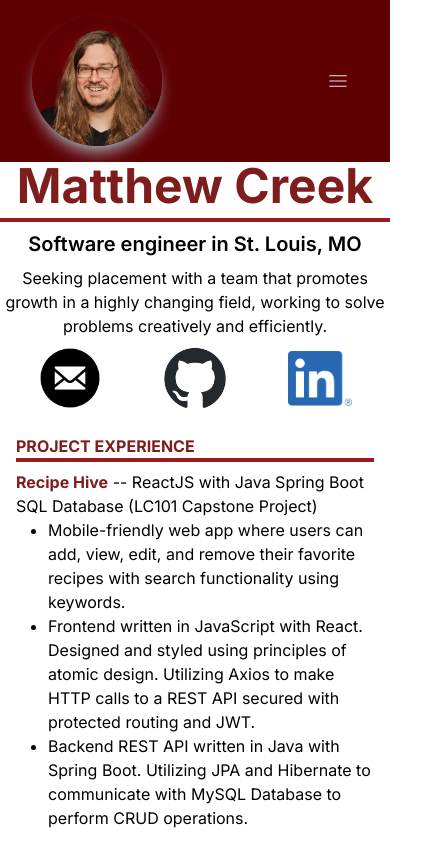
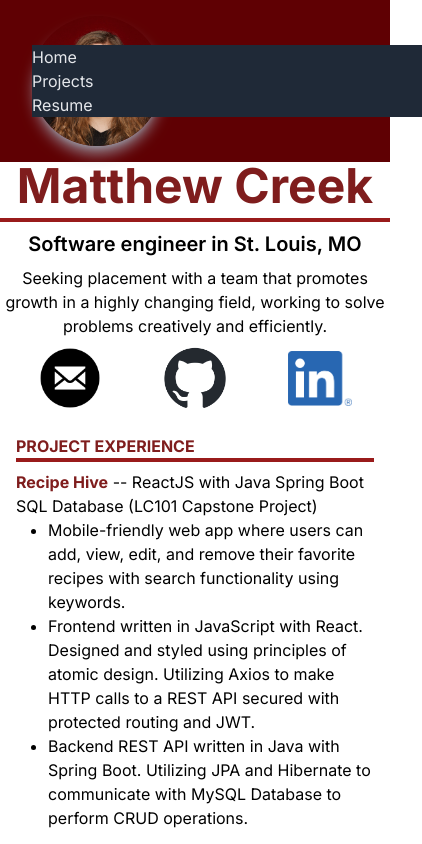
Before and after one commit to matthewcreek/portfolio, a Next.js app: page / in a window 390 px wide. Both pictures are taken after a click on the button 342 px from the left and 81 px from the top of the page. Shown: the top 844 px of the page, 422 px wide, since content can reach past the window. Built offline with nearby package versions, Linux system fonts and the light colour scheme.

Commit message:
working hamburger button

```diff
--- a/src/app/Components/Navbar.tsx
+++ b/src/app/Components/Navbar.tsx
@@ -1,7 +1,31 @@
+'use client';
+
+import { useState, useRef, useEffect } from 'react'
 import Image from "next/image";
 import headshot from "../../../public/Images/headshot.jpg"
 
 export default function Navbar() {
+    const [isHamburgerOpen, setIsHamburgerOpen] = useState(false);
+    const ref = useRef();
+
+    useEffect(() => {
+         const checkIfClickedOutside = e => {
+            if (isHamburgerOpen && ref.current && !ref.current.contains(e.target)) {
+                setIsHamburgerOpen(false)
+            }
+         }
+         document.addEventListener('mousedown', checkIfClickedOutside)
+
+         return () => {
+            document.removeEventListener('mousedown', checkIfClickedOutside)
+         }
+    }, [isHamburgerOpen])
+
+    function handleMenu(){
+        setIsHamburgerOpen(!isHamburgerOpen)
+        console.log(isHamburgerOpen)
+    }
+
     return (
         <div>
             <div className="flex sm:flex-col sm:items-center items-center justify-between px-8 bg-[#5f0003] py-4">
@@ -11,11 +35,16 @@ export default function Navbar() {
                     <h3 className="w-1/6 text-center py-2">Projects</h3>
                     <h3 className="w-1/6 text-center py-2">Resume</h3>
                 </div>
-                <button className="text-gray-200 w-8 h-8 ">
-                    <svg xmlns="http://www.w3.org/2000/svg" stroke="currentColor" className="w-6 h-6">
+                <button className="text-gray-300 w-8 h-8" onClick={handleMenu} ref={ref}>
+                    <svg xmlns="http://www.w3.org/2000/svg" fill="none" viewBox="0 0 24 24" strokeWidth={1.5} stroke="currentColor" className="w-full h-full">
                     <path strokeLinecap="round" strokeLinejoin="round" d="M3.75 6.75h16.5M3.75 12h16.5m-16.5 5.25h16.5" />
                     </svg>
                 </button>
+                <div className={isHamburgerOpen ? 'absolute float-right w-full bg-gray-800 text-gray-200' : 'hidden'}>
+                    <p>Home</p>
+                    <p>Projects</p>
+                    <p>Resume</p>
+                </div>
             </div>
         </div>
     )
```
